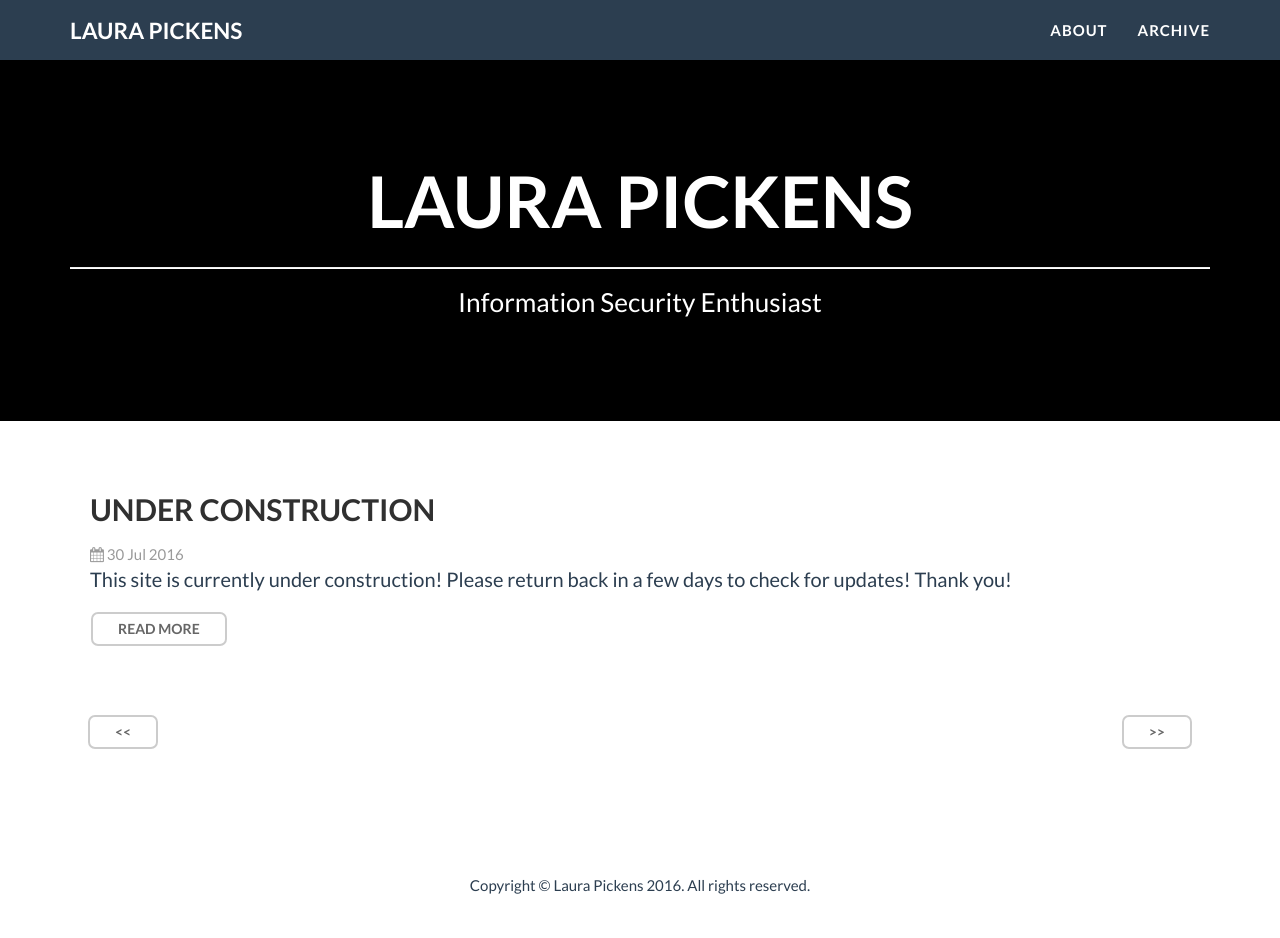
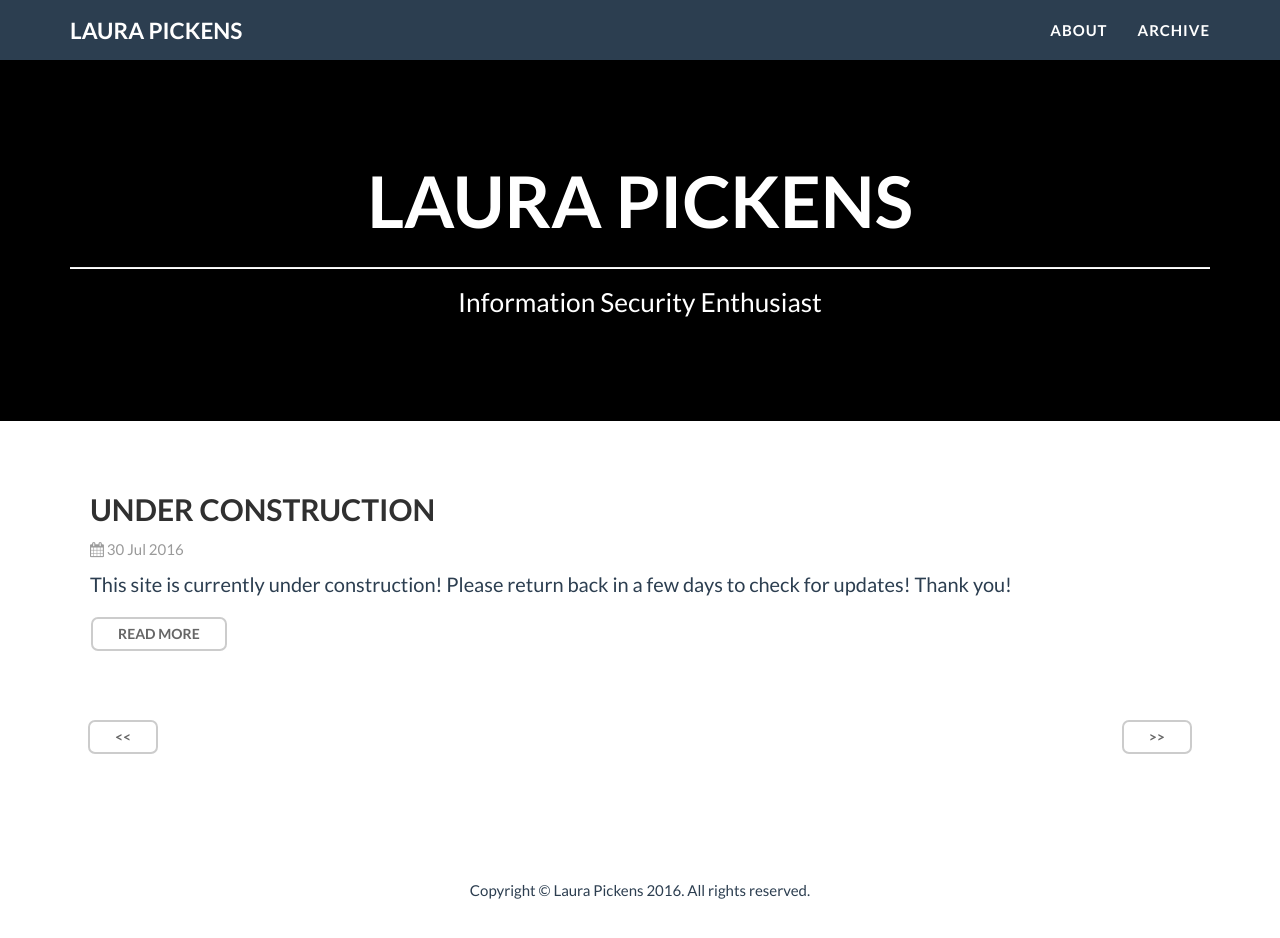
Before and after one commit to lpickens03/lpickens03.github.io, a Jekyll site: the page built from index.html, in a window 1280 px wide and 1002 px high. Shown: the top 938 px of the window. Built offline with Jekyll 4.4.1, drawn with Linux system fonts in a browser that asks for light colours; nearby versions of some CDN libraries; some web fonts are replaced; the list of posts is cut into pages by our own code.

Commit message:
formatting
updated title/date spacing

```diff
--- a/css/main.css
+++ b/css/main.css
@@ -122,7 +122,7 @@ header {
 .post-title a {
   color: #303030;
   text-decoration: none;
-  padding-bottom: 1rem;
+  padding-bottom: 5px;
 }
 .page-title,
 .post-title {
@@ -132,8 +132,8 @@ header {
 /* Meta data line below post title */
 .post-date {
   display: block;
-  /*margin-top: -.5rem;
-  margin-bottom: 1rem;*/
+  /*margin-top: -.5rem;*/
+  margin-bottom: 1rem;
   color: #9a9a9a;
 }
 
```
